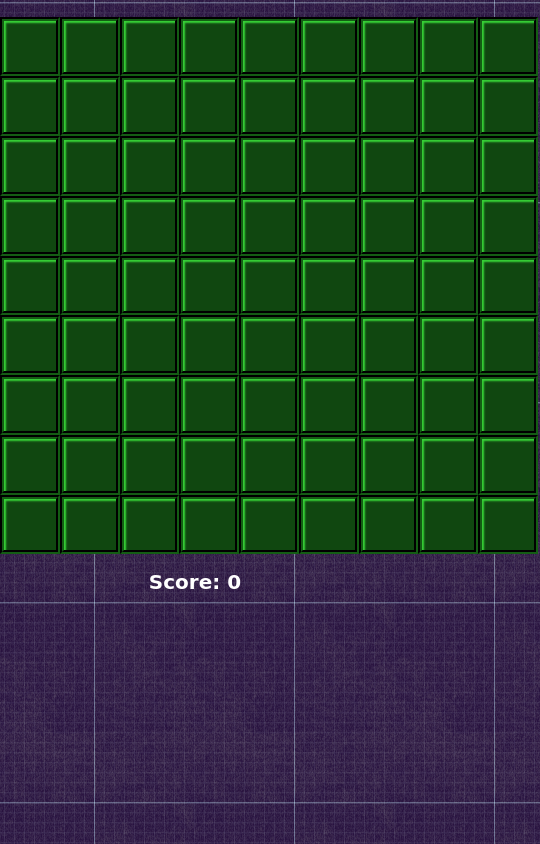
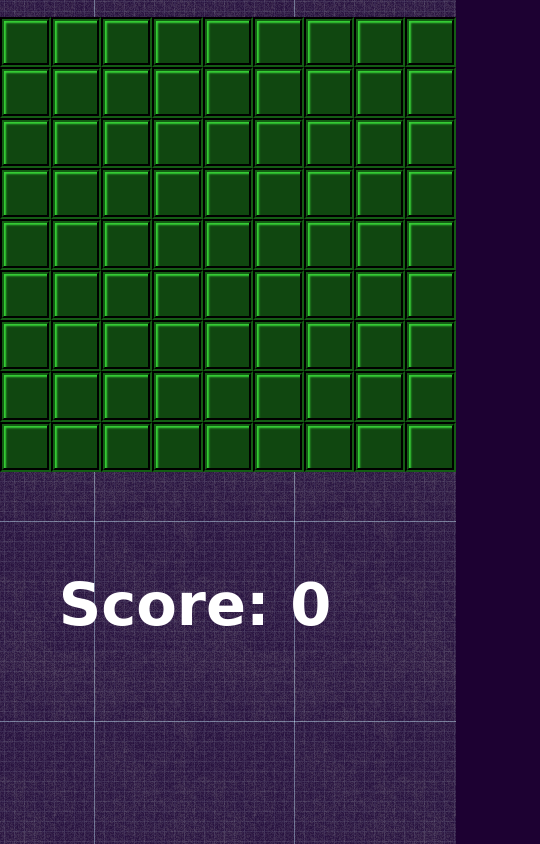
Before and after one commit to AdrianaAlter/MinesweeperGame, a plain HTML site: page index.html in a window 390 px wide. Shown: the whole page, 540 px wide, since content can reach past the window. Drawn offline with Linux system fonts and the light colour scheme; a web font is replaced by a local one.

Commit message:
Add media queries

```diff
--- a/index.html
+++ b/index.html
@@ -3,6 +3,7 @@
   <head>
     <meta charset="utf-8">
     <script src="scripts/main.js"></script>
+    <meta charset="utf-8" name="viewport" content="width=device-width, initial-scale=1.0">
     <link href="https://fonts.googleapis.com/css?family=Iceberg" rel="stylesheet">
     <link rel="shortcut icon" href="http://plainicon.com/dboard/userprod/2800_a1826/prod_thumb/plainicon.com-46991-512px-a71.png" type="image/x-icon" />
     <script src="https://use.fontawesome.com/3696c86599.js"></script>
--- a/scripts/main.js
+++ b/scripts/main.js
@@ -120,6 +120,13 @@ document.addEventListener("DOMContentLoaded", function(){
     tile.className = "tile";
     tile.setAttribute("val", 0);
     createMenu(tile);
+    // if (navigator.userAgent.match(/iPhone/i) || navigator.userAgent.match(/iPad/i)) {
+    //   tile.addEventListener('click', function(){
+    //     showMenu(tile);
+    //     return;
+    //   });
+    //   tile.children[0].addEventListener('click', hideMenu);
+    // }
     tile.addEventListener('mouseenter', showMenu);
     tile.addEventListener('mouseleave', hideMenu);
     row.appendChild(tile);
@@ -142,10 +149,10 @@ document.addEventListener("DOMContentLoaded", function(){
     var menu = document.createElement("section");
     menu.className = "menu";
     var flagToggle = document.createElement("i");
-    flagToggle.addEventListener("click", toggleFlagged);
     flagToggle.className = "fa fa-flag";
     var revealButton = document.createElement("i");
     revealButton.className = "fa fa-unlock-alt";
+    flagToggle.addEventListener("click", toggleFlagged);
     revealButton.addEventListener("click", handleShow);
     menu.appendChild(flagToggle);
     menu.appendChild(revealButton);
@@ -314,6 +321,7 @@ document.addEventListener("DOMContentLoaded", function(){
       oldScore.parentElement.removeChild(oldScore);
     }
     var scoreHeader = document.createElement("h2");
+    scoreHeader.className = "score-header";
     var newScore = score + 1;
     scoreHeader.innerHTML = "Score: " + score;
     document.body.appendChild(scoreHeader);
--- a/styles/style.scss
+++ b/styles/style.scss
@@ -7,6 +7,7 @@ html {
   background-image: url("../images/background.png");
   background-position: center;
   font-family: 'Iceberg', cursive;
+  height: 100vh;
 }
 
 title {
@@ -31,6 +32,11 @@ title {
   margin: 16.5px auto 0 auto;
   position: relative;
 
+  @media screen and (max-width: 768px) {
+    height: 54vh;
+    width: 54vh;
+  }
+
   .tile {
     height: 59.75px;
     width: 59.75px;
@@ -39,7 +45,11 @@ title {
     background-color: $green;
     border: 4px groove darken($green, 15%);
     box-shadow: inset 2px 2px 2px lighten($green, 35%);
-
+    @media screen and (max-width: 768px) {
+      height: 6vh;
+      width: 6vh;
+      line-height: 150%;
+    }
   }
 
   .flagged {
@@ -90,6 +100,12 @@ title {
       outline: none;
       border: none;
       background: linear-gradient(lighten($bc, 40%), darken($bc, 20%));
+      @media screen and (max-width: 768px) {
+        margin-top: 35%;
+        height: 6vh;
+        width: 30vh;
+        line-height: 50%;
+      }
     }
     button:hover {
       text-shadow: 2px 2px 1px black;
@@ -126,6 +142,13 @@ title {
   }
 }
 
+.score-header {
+  @media screen and (max-width: 768px) {
+    margin-top: 7vh;
+    font-size: 7vh;
+  }
+}
+
 .menu {
   position: absolute;
   display: none;
@@ -152,6 +175,9 @@ title {
   margin: auto;
   color: $bc;
   line-height: 200%;
+  @media screen and (max-width: 768px) {
+    line-height: 125%;
+  }
 }
 .fa:hover {
   text-shadow: 1px 1px 1px black;
```
Also changed, not shown: styles/style.css, 1 other file.
